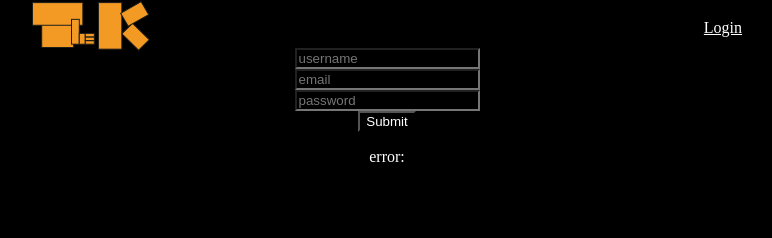
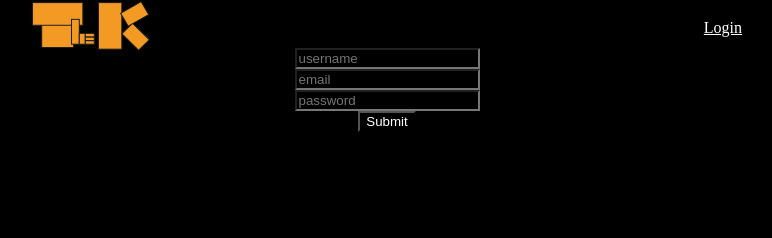
Before and after one commit to mathieu-superpose/the-K, a React (Create React App) app in the folder the-k/: page /register in a window 1280 px wide. Shown: the top 238 px of the page, without its empty margins (253-1025 px from the left). Built offline with nearby package versions, Linux system fonts and the light colour scheme.

Commit message:
add handle errors

```diff
--- a/the-k/src/pages/Login/Login.jsx
+++ b/the-k/src/pages/Login/Login.jsx
@@ -1,4 +1,4 @@
-import React from 'react';
+import React, { useState } from "react";
 import { useForm } from "react-hook-form";
 import Cookies from 'js-cookie'
 import { useSelector, useDispatch } from 'react-redux';
@@ -10,11 +10,10 @@ import './Login.scss';
 
 const Login = () => {
   	const dispatch = useDispatch();
-
+  	const [displayError, setDisplayError] = useState('');
 	const { register, handleSubmit, watch, errors } = useForm();
 	const history = useHistory();
   	const onSubmit = data => {
-  		// console.log(data);
   		fetch('http://localhost:1337/auth/local', {
   		  method: 'post',
   		  headers: {
@@ -24,16 +23,11 @@ const Login = () => {
 		})
 		.then((response) => response.json())
 		.then((response) => {
-			// console.log(response);
 			dispatch(setID(response.user.id));
-			// console.log(jwt_decode(response.jwt))
 			Cookies.set('token', response.jwt);
 			history.push("/");
 		})
-		//wait for response (then response, data to JSON)
-		//catch errors
-		//cookie
-
+		.catch((error) => setDisplayError('Mauvais identifiant / password'));
   	}
 
 	return (
@@ -42,6 +36,7 @@ const Login = () => {
 		    <input name="identifier" type="email" placeholder="email" ref={register({ required: true })} />
 		    <input name="password" type="password" placeholder="password" ref={register({ required: true })} />
 	  	    <input type="submit" />
+	  	    <p>{displayError}</p>
 	  	    <Link to="/register">
           	  <p>Register</p>
         	</Link>
--- a/the-k/src/pages/Register/Register.jsx
+++ b/the-k/src/pages/Register/Register.jsx
@@ -15,7 +15,6 @@ const Register = () => {
 	const history = useHistory();
 
   	const onSubmit = data => {
-  		// console.log(data);
   		fetch('http://localhost:1337/auth/local/register', {
   		  method: 'post',
   		  headers: {
@@ -25,13 +24,11 @@ const Register = () => {
 		})
 		.then((response) => response.json())
 		.then((response) => {
-			// console.log(response);
 			dispatch(setID(response.user.id));
-			// console.log(jwt_decode(response.jwt))
 			Cookies.set('token', response.jwt);
 			history.push("/");
 		})
-		.catch((error) => setDisplayError('error'));
+		.catch((error) => setDisplayError('Email déjà utilisé'));
   	}
 
 	return (
@@ -40,7 +37,7 @@ const Register = () => {
 		  <input name="email" type="email" placeholder="email" ref={register({ required: true })} />
 		  <input name="password" type="password" placeholder="password" ref={register({ required: true })} />
 	  	  <input type="submit" />
-	  	  <p>error: {displayError}</p>
+	  	  <p>{displayError}</p>
 	    </form>
 	);
 };
```
